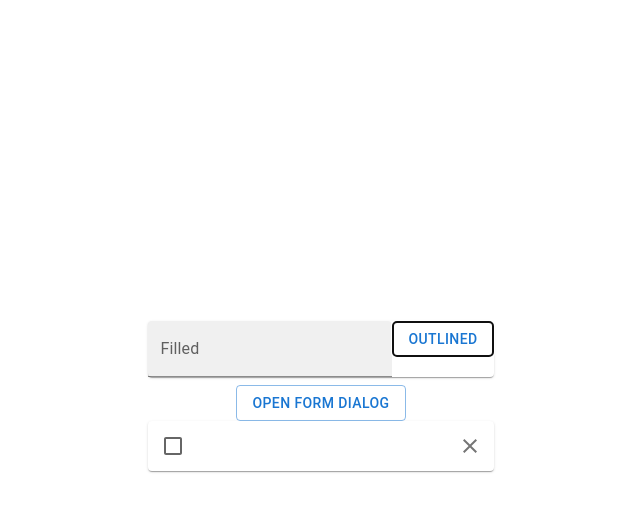
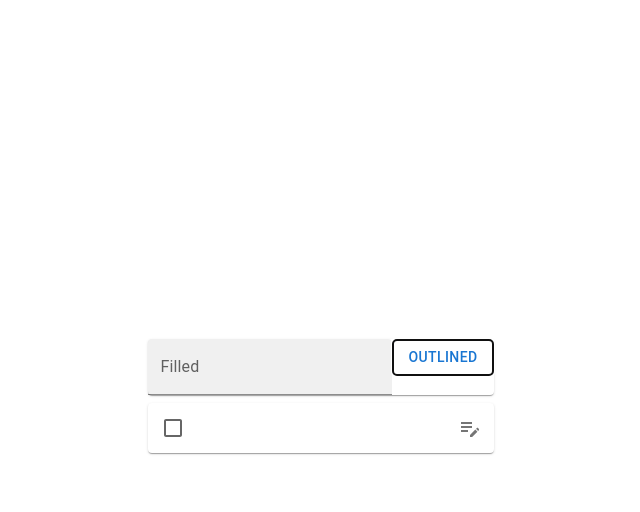
Before and after one commit to Hellraiser997/ToDo-List-, a React (Vite) app: page / in a window 1280 px wide. Both pictures are taken after a click on the button "OUTLINED". Shown: the top 512 px of the page, without its empty margins (319-959 px from the left). Built offline with nearby package versions, Linux system fonts and the light colour scheme.

Commit message:
Feat: importação do arquivo EditarTarefa.jsx

```diff
--- a/src/components/ListaItem.jsx
+++ b/src/components/ListaItem.jsx
@@ -1,4 +1,4 @@
-import * as React from 'react';
+import React, { useState } from 'react';
 import List from '@mui/material/List';
 import ListItem from '@mui/material/ListItem';
 import ListItemButton from '@mui/material/ListItemButton';
@@ -6,15 +6,24 @@ import ListItemIcon from '@mui/material/ListItemIcon';
 import ListItemText from '@mui/material/ListItemText';
 import Checkbox from '@mui/material/Checkbox';
 import IconButton from '@mui/material/IconButton';
-import ClearIcon from '@mui/icons-material/Clear';
+import EditNoteIcon from '@mui/icons-material/EditNote';
 import { Paper } from '@mui/material';
-import EditarTarefa from './Edicao';
+import EditarTarefa from './EditarTarefa';
 
 export default function ListaItem({tarefa}) {
 
+    const [abrirCaixa, setAbrirCaixa] = useState(false);
+
+    const handleFechar = () => {
+        setAbrirCaixa(!abrirCaixa);
+    }
+
         return (
             <div>
-            <EditarTarefa />
+            <EditarTarefa
+            abrirCaixa={abrirCaixa}
+            handleFechar={handleFechar}
+            />
             <Paper>
           <ListItem
 
@@ -22,7 +31,7 @@ export default function ListaItem({tarefa}) {
               <IconButton
               edge="end"
               aria-label="comments">
-                <ClearIcon />
+                <EditNoteIcon />
               </IconButton>
             }
             disablePadding
@@ -36,7 +45,9 @@ export default function ListaItem({tarefa}) {
 
                 />
               </ListItemIcon>
-              <ListItemText primary={tarefa.texto} />
+              <ListItemText
+              primary={tarefa.texto}
+              onClick={() => setAbrirCaixa(true)}/>
             </ListItemButton>
           </ListItem>
             </Paper>
```
